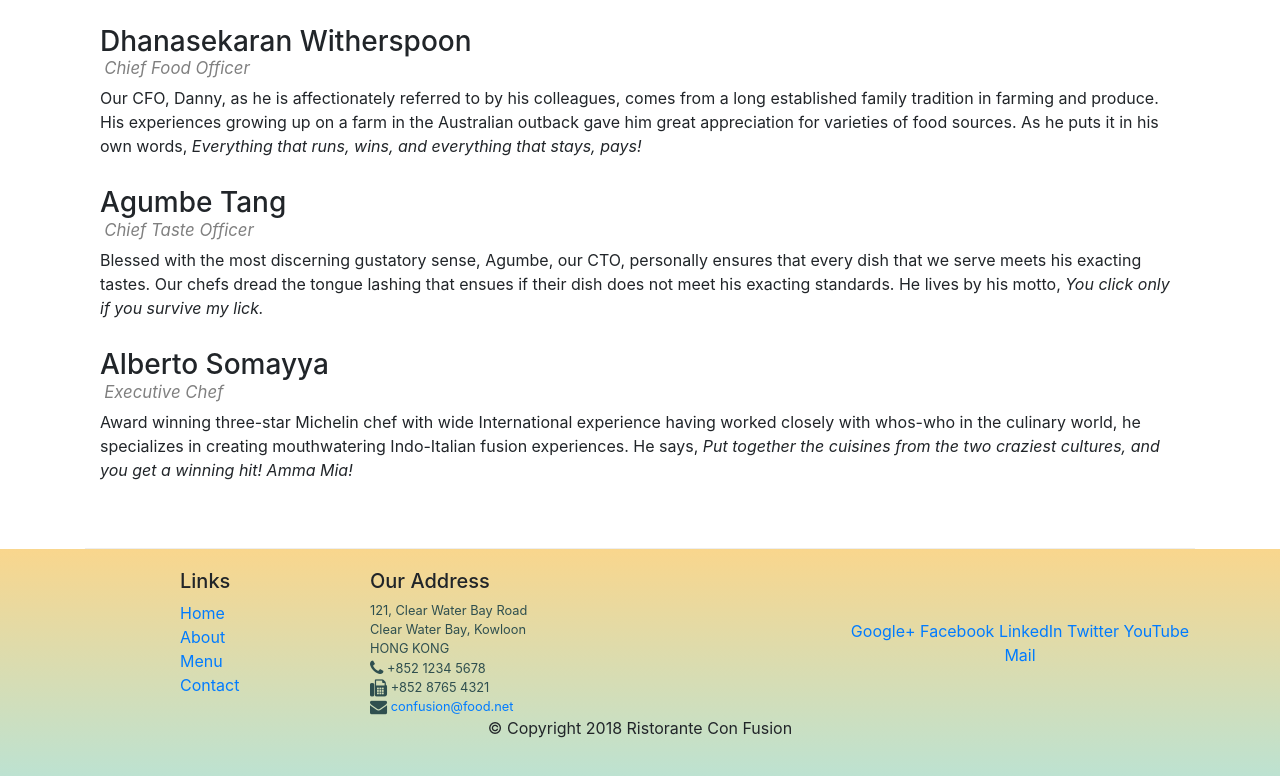
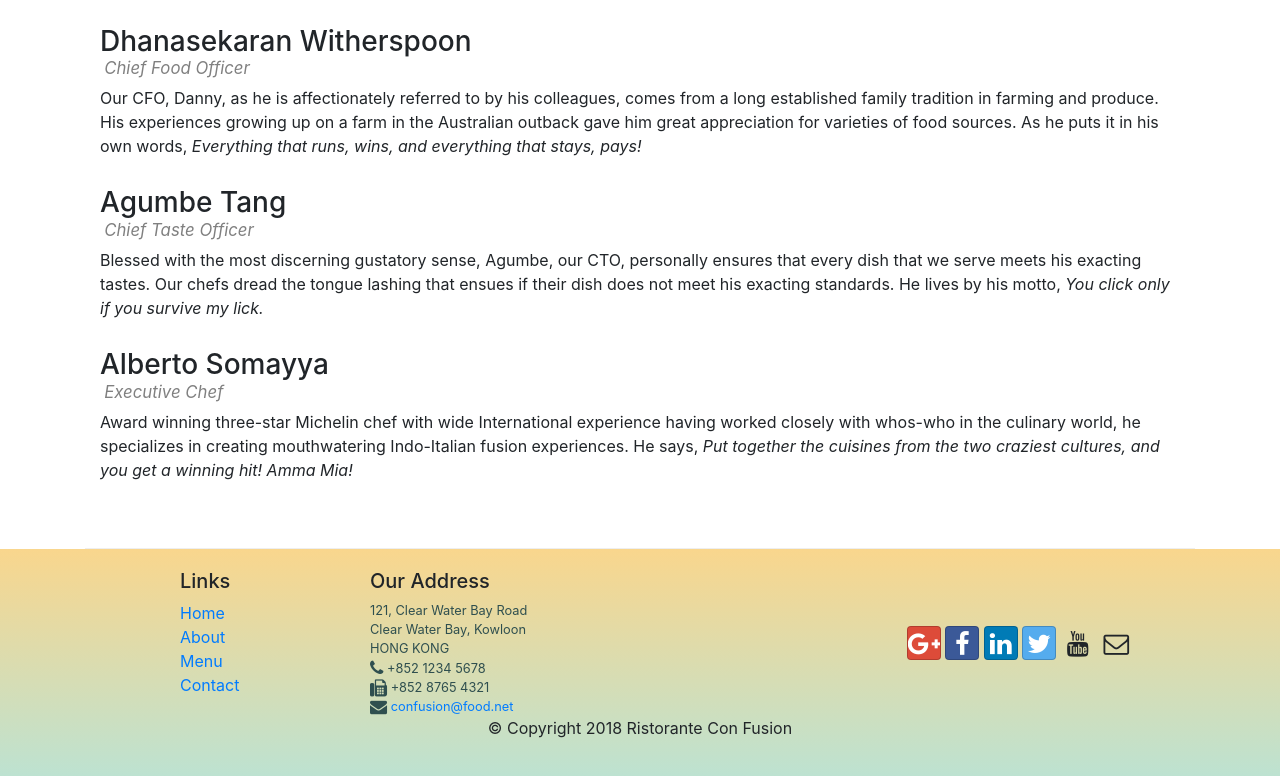
Before and after one commit to dyspop/Front-End-Web-UI-Frameworks-and-Tools-Bootstrap-4-Week-1-conFusion, a website: page aboutus.html in a window 1280 px wide. Shown: the part 1191-1967 px from the top of the page. Drawn offline with nearby package versions, Linux system fonts and the light colour scheme.

Commit message:
update footer links to social media icons

```diff
--- a/aboutus.html
+++ b/aboutus.html
@@ -125,12 +125,12 @@
                 </div>
                 <div class="col-12 col-sm-4 align-self-center social">
                     <div class="text-center">
-                        <a href="http://google.com/+">Google+</a>
-                        <a href="http://www.facebook.com/profile.php?id=">Facebook</a>
-                        <a href="http://www.linkedin.com/in/">LinkedIn</a>
-                        <a href="http://twitter.com/">Twitter</a>
-                        <a href="http://youtube.com/">YouTube</a>
-                        <a href="mailto:">Mail</a>
+                        <a class="btn btn-social-icon btn-google" href="http://google.com/+"><i class="fa fa-google-plus fa-lg"></i></a>
+                        <a class="btn btn-social-icon btn-facebook" href="http://www.facebook.com/profile.php?id="><i class="fa fa-facebook fa-lg"></i></a>
+                        <a class="btn btn-social-icon btn-linkedin" href="http://www.linkedin.com/in/"><i class="fa fa-linkedin fa-lg"></i></a>
+                        <a class="btn btn-social-icon btn-twitter" href="http://twitter.com/"><i class="fa fa-twitter fa-lg"></i></a>
+                        <a class="btn btn-social-icon btn-youtube" href="http://youtube.com/"><i class="fa fa-youtube fa-lg"></i></a>
+                        <a class="btn btn-social-icon btn-mail" href="mailto:"><i class="fa fa-envelope-o fa-lg"></i></a>
                     </div>
                 </div>
            </div>
```
Also changed, not shown: index.html (+6 -6 lines).
